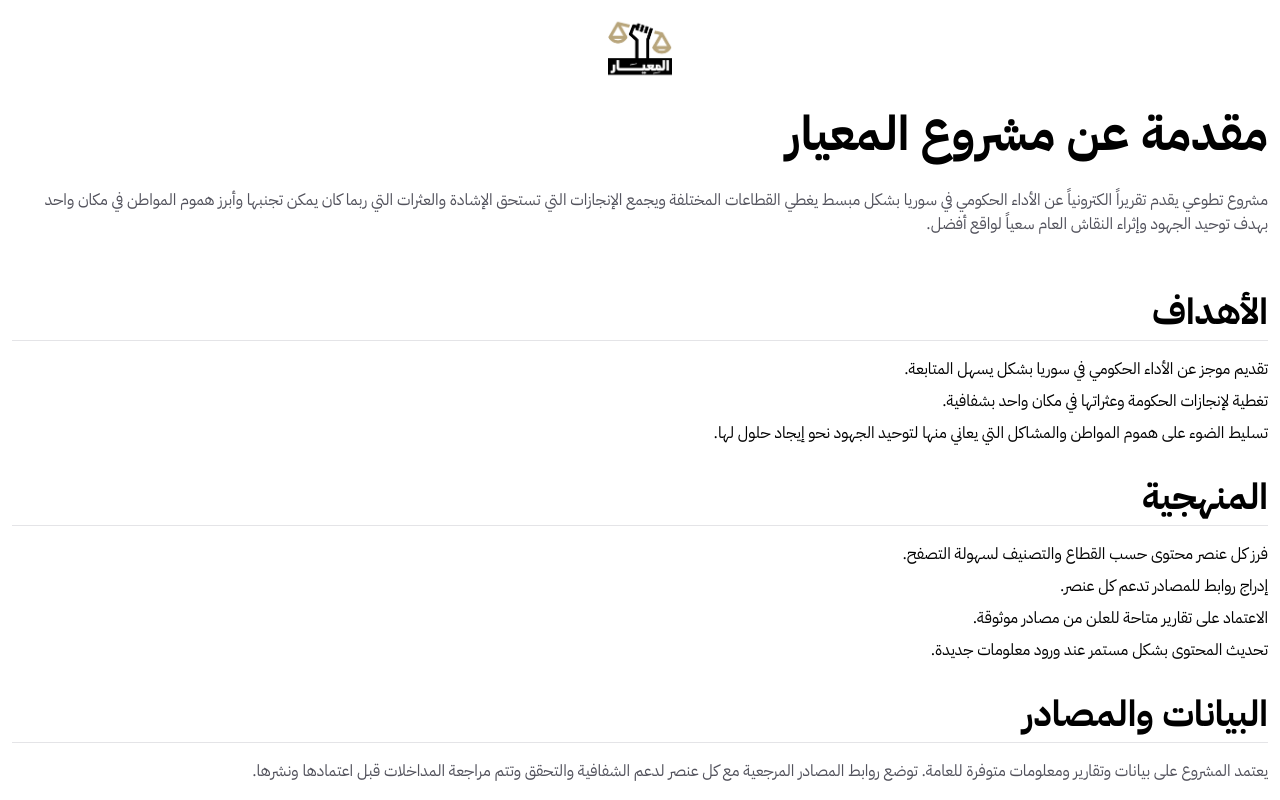
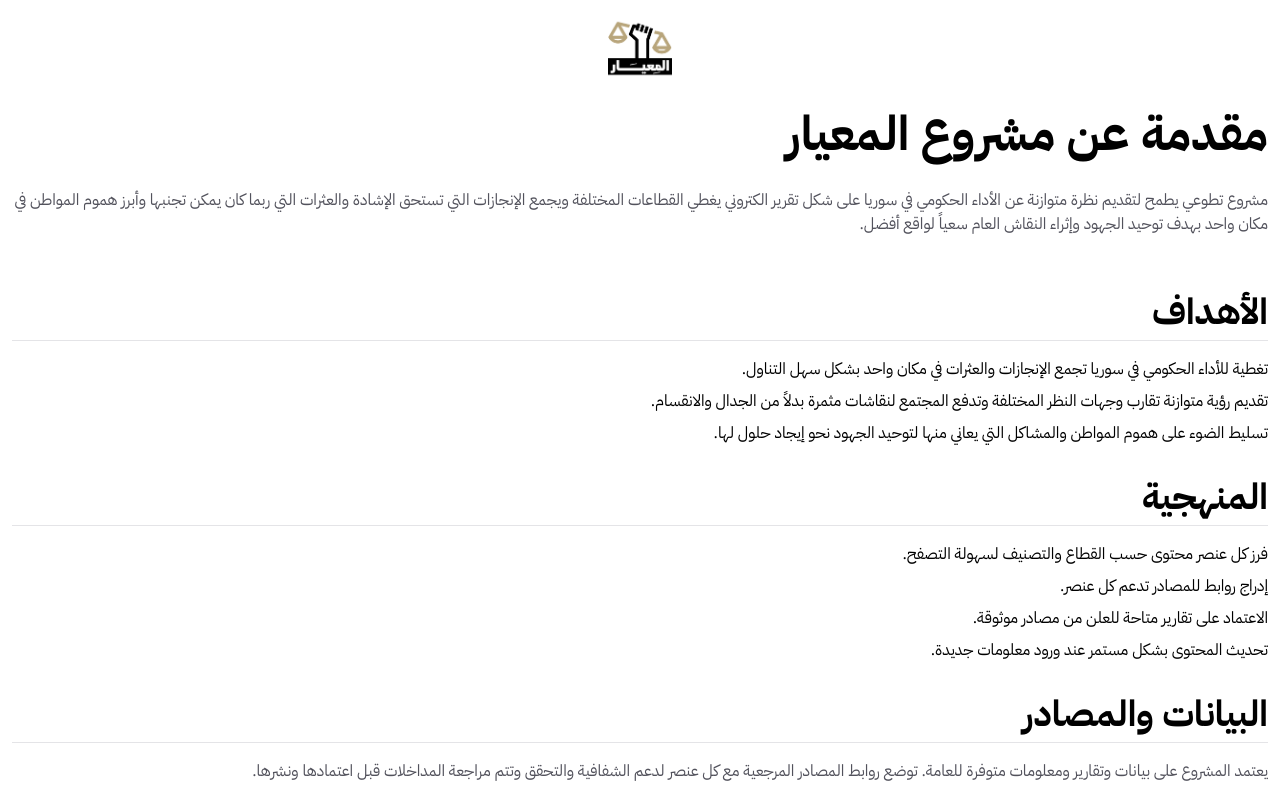
Before and after one commit to NasijSy/almiyaar, a SvelteKit app: page /about in a window 1280 px wide. Shown: the top 800 px of the page. Built offline with nearby package versions, Linux system fonts and the light colour scheme.

Commit message:
Update about page

```diff
--- a/src/routes/about/+page.svelte
+++ b/src/routes/about/+page.svelte
@@ -12,15 +12,15 @@
     <header class="mb-6 pb-4">
         <h1 class="mb-1 text-3xl font-bold leading-tight md:text-4xl">مقدمة عن مشروع المعيار</h1>
         <p class="mb-0 text-zinc-600">
-            مشروع تطوعي يقدم تقريراً الكترونياً عن الأداء الحكومي في سوريا بشكل مبسط يغطي القطاعات المختلفة ويجمع الإنجازات التي تستحق الإشادة والعثرات التي ربما كان يمكن تجنبها وأبرز هموم المواطن في مكان واحد بهدف توحيد الجهود وإثراء النقاش العام سعياً لواقع أفضل.
+            مشروع تطوعي يطمح لتقديم نظرة متوازنة عن الأداء الحكومي في سوريا على شكل تقرير الكتروني يغطي القطاعات المختلفة ويجمع الإنجازات التي تستحق الإشادة والعثرات التي ربما كان يمكن تجنبها وأبرز هموم المواطن في مكان واحد بهدف توحيد الجهود وإثراء النقاش العام سعياً لواقع أفضل.
         </p>
     </header>
 
     <section class="mb-8" aria-labelledby="mission-heading">
         <h2 id="mission-heading" class="mb-2 border-b border-zinc-200 pb-2 text-2xl font-semibold">الأهداف</h2>
         <ul class="list-disc! space-y-2 p-0 m-0">
-            <li class="rounded-md">تقديم موجز عن الأداء الحكومي في سوريا بشكل يسهل المتابعة.</li>
-            <li class="rounded-md">تغطية لإنجازات الحكومة وعثراتها في مكان واحد بشفافية.</li>
+            <li class="rounded-md">تغطية للأداء الحكومي في سوريا تجمع الإنجازات والعثرات في مكان واحد بشكل سهل التناول.</li>
+            <li class="rounded-md">تقديم رؤية متوازنة تقارب وجهات النظر المختلفة وتدفع المجتمع لنقاشات مثمرة بدلاً من الجدال والانقسام.</li>
             <li class="rounded-md">تسليط الضوء على هموم المواطن والمشاكل التي يعاني منها لتوحيد الجهود نحو إيجاد حلول لها.</li>
         </ul>
     </section>
```
